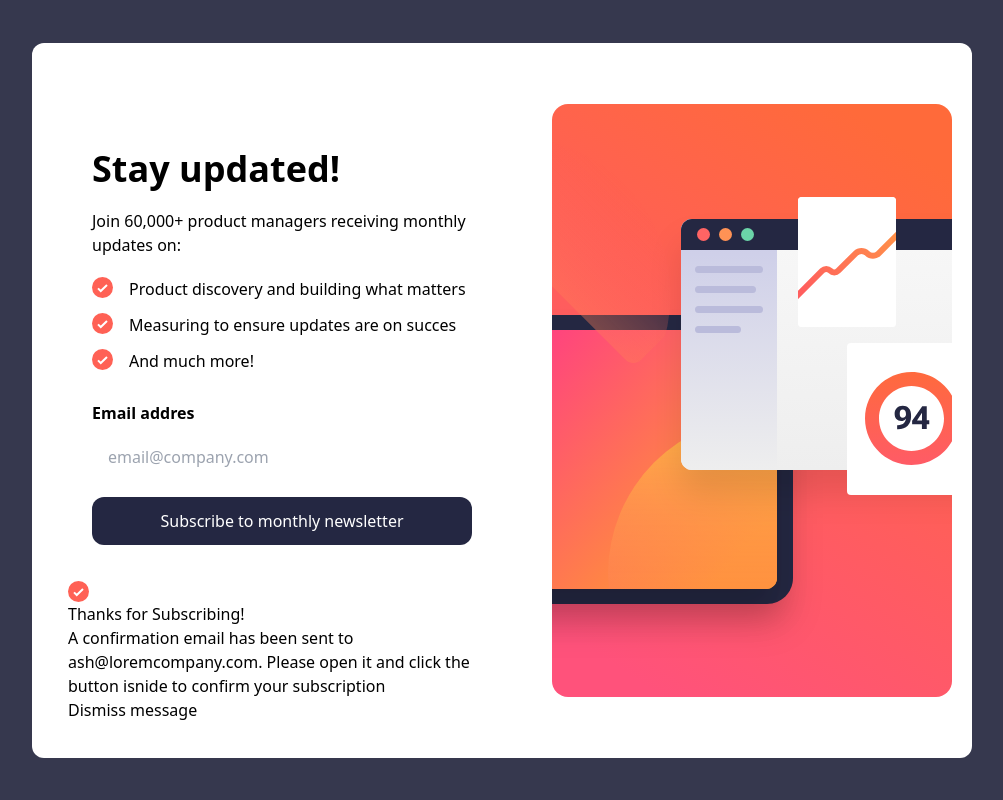
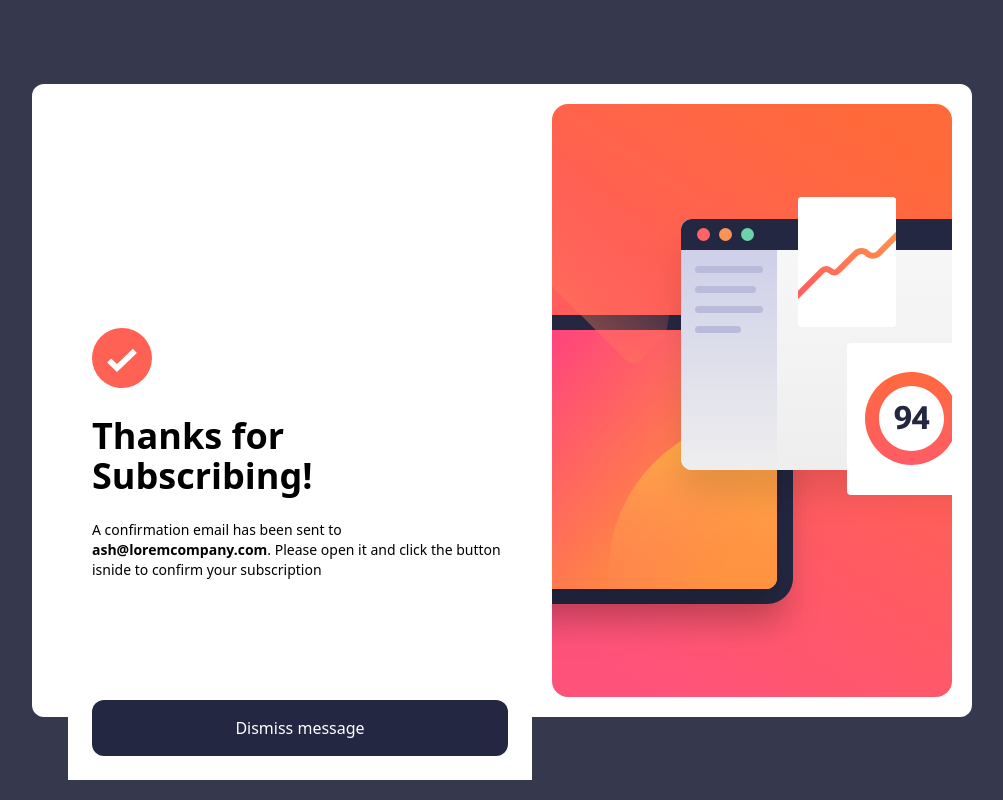
Before and after one commit to Reivah/Tailwind-Frontend-Mentor, a website: page dist/index.html in a window 1280 px wide. Shown: the whole page, without its empty margins (138-1141 px from the left). Drawn offline with Linux system fonts and the light colour scheme.

Commit message:
finish confirmation message

```diff
--- a/dist/index.html
+++ b/dist/index.html
@@ -40,11 +40,11 @@
                     <button class="w-full px-4 py-3 mb-4 text-center text-white  bg-Dark-Slate-Grey rounded-xl hover:bg-Tomato transition-colors">Subscribe to
                         monthly newsletter</button>
                 </div>
-                <div class="">
-                    <img src="../src/img/icon-list.svg" alt="">
-                    <h2>Thanks for Subscribing!</h2>
-                    <p>A confirmation email has been sent to <span>ash@loremcompany.com</span>. Please open it and click the button isnide to confirm your subscription</p>
-                    <button>Dismiss message</button>
+                <div class="absolute top-0 p-6 mb-5 bg-white">
+                    <img class="mb-7 mt-[150px] w-[60px]" src="../src/img/icon-list.svg" alt="">
+                    <h2 class="mb-6 text-4xl font-bold">Thanks for Subscribing!</h2>
+                    <p class="mb-[120px] text-sm">A confirmation email has been sent to <span class="font-bold">ash@loremcompany.com</span>. Please open it and click the button isnide to confirm your subscription</p>
+                    <button class="w-full px-5 py-4 bg-Dark-Slate-Grey text-white text-center rounded-xl">Dismiss message</button>
                 </div>
             </div>
     </div>
```
Also changed, not shown: dist/style.css.
